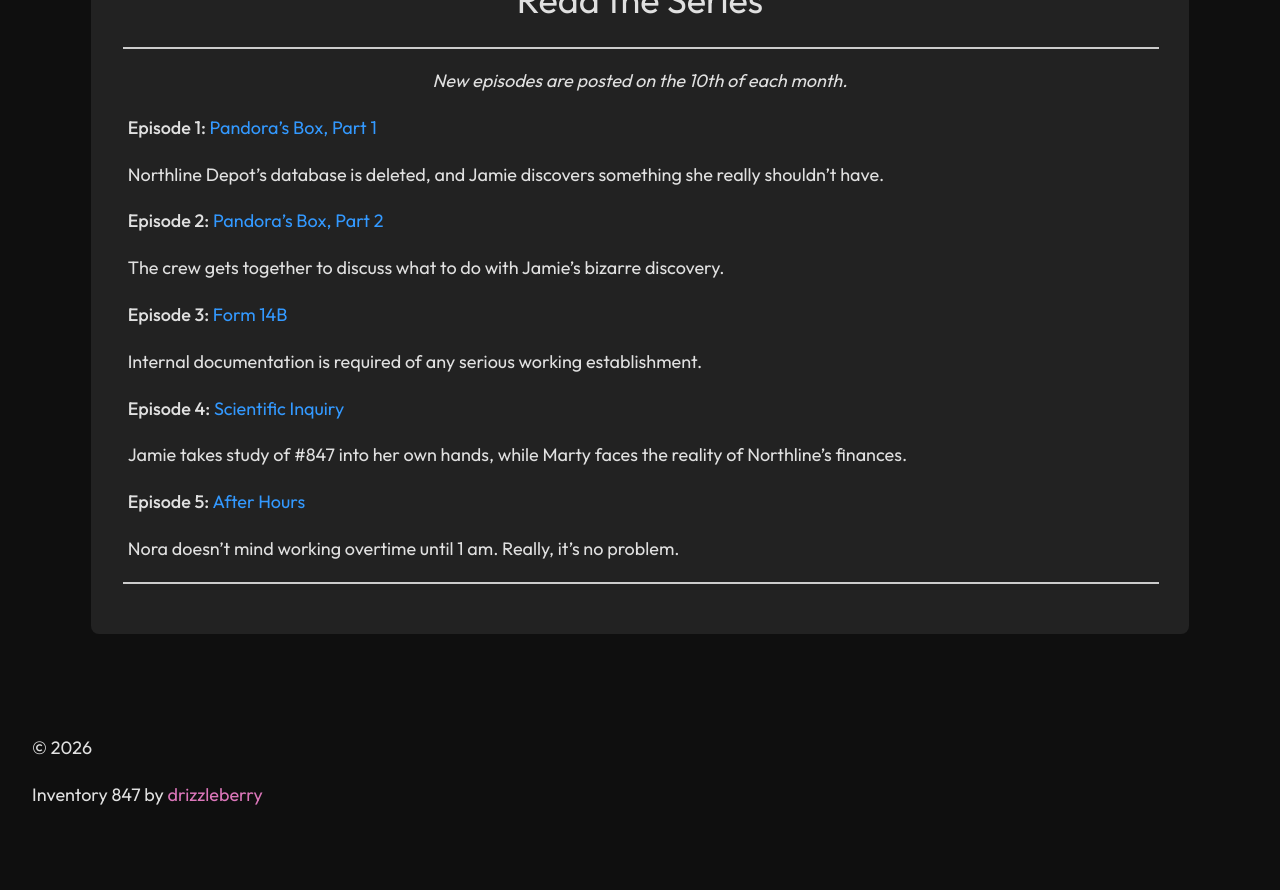
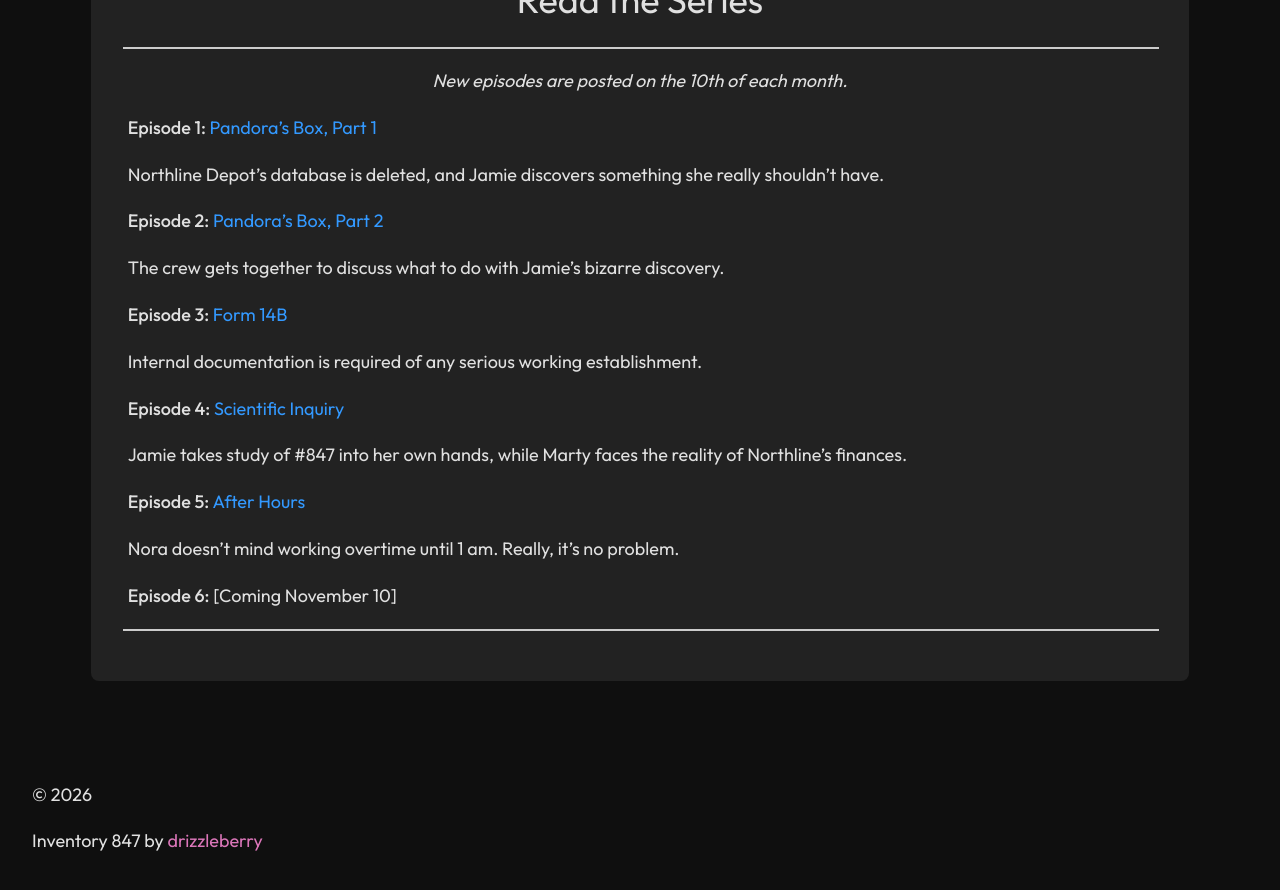
Before and after one commit to drizzleberry/drizzleberry.github.io, a Jekyll site: the page built from index.md, in a window 1280 px wide and 900 px high, scrolled down 623 px. Shown: the top 890 px of the window. Built offline with Jekyll 4.4.1, drawn with Linux system fonts in a browser that asks for light colours; before the commit the page ends 1476 px from its top, so only the background shows below that.

Commit message:
Update index.md

```diff
--- a/index.md
+++ b/index.md
@@ -23,3 +23,5 @@ Jamie takes study of #847 into her own hands, while Marty faces the reality of N
 **Episode 5:** [After Hours](/5/)
 
 Nora doesn't mind working overtime until 1 am. Really, it's no problem.
+
+**Episode 6:** [Coming November 10]
```
